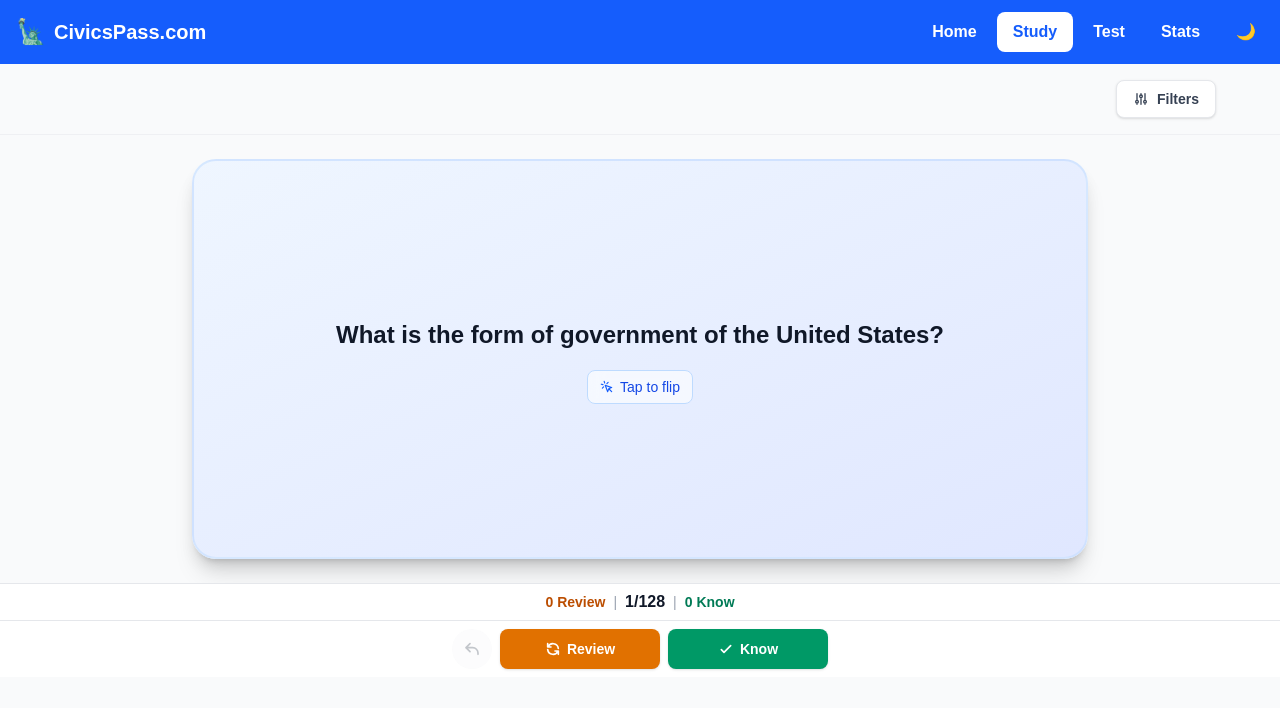
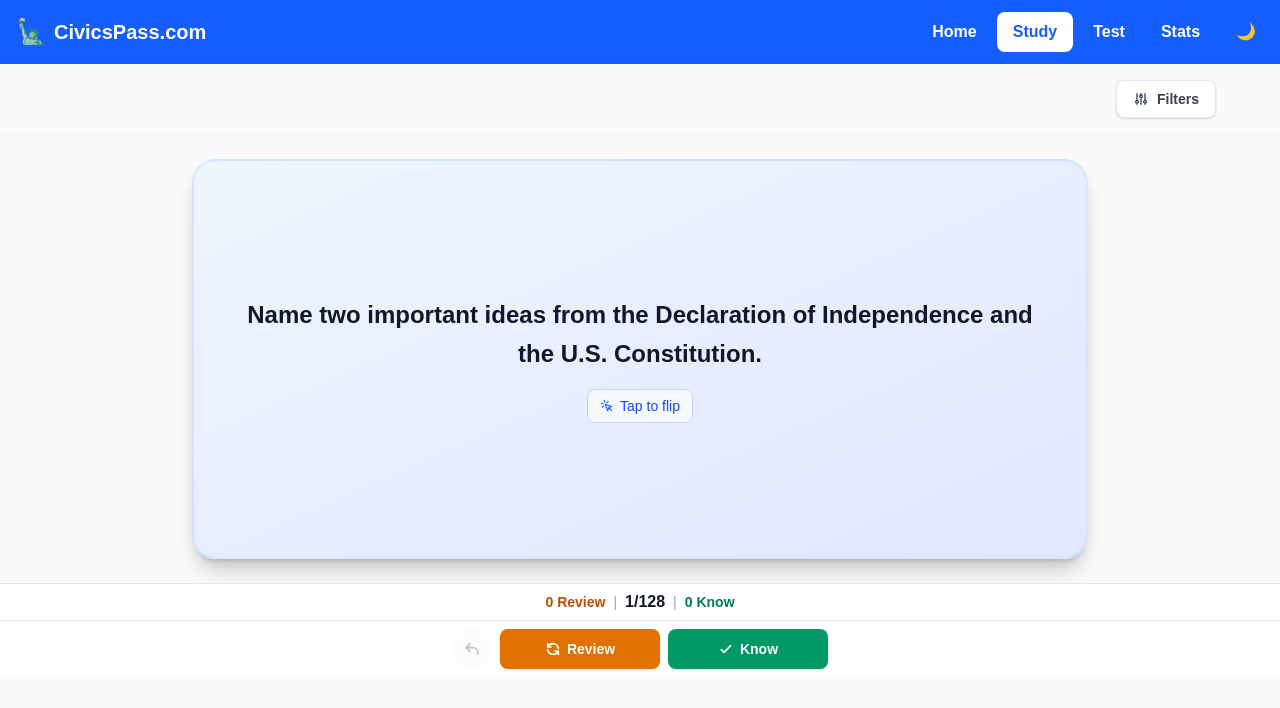
Before and after one commit to himanshu-vats/citizenship-test, a Next.js app: page /study in a window 1280 px wide. Shown: the top 708 px of the page. Built offline with nearby package versions, Linux system fonts and the light colour scheme.

Commit message:
updated final updates for phase 1

```diff
--- a/app/study/page.js
+++ b/app/study/page.js
@@ -20,6 +20,7 @@ export default function StudyMode() {
   const [swipeDirection, setSwipeDirection] = useState(null);
   const [history, setHistory] = useState([]); // For undo functionality
   const [showFilters, setShowFilters] = useState(false); // Toggle for filters
+  const [shuffledQuestions, setShuffledQuestions] = useState([]); // Shuffled question list
 
   // Get the appropriate question set
   const allQuestions = testVersion === '2008' ? questions2008 : questions2025;
@@ -27,7 +28,7 @@ export default function StudyMode() {
   // Get unique categories
   const categories = ['all', ...new Set(allQuestions.map(q => q.category))];
 
-  // Filter questions
+  // Filter and shuffle questions
   const getFilteredQuestions = () => {
     let filtered = selectedCategory === 'all'
       ? allQuestions
@@ -40,7 +41,8 @@ export default function StudyMode() {
     return filtered;
   };
 
-  const filteredQuestions = getFilteredQuestions();
+  // Use shuffled questions if available, otherwise use filtered
+  const filteredQuestions = shuffledQuestions.length > 0 ? shuffledQuestions : getFilteredQuestions();
   const currentQuestion = filteredQuestions[currentIndex] || allQuestions[0];
 
   // Load saved data from localStorage
@@ -69,6 +71,15 @@ export default function StudyMode() {
       setTestVersion(savedVersion);
     }
   }, []);
+
+  // Shuffle questions whenever filters change or on initial load
+  useEffect(() => {
+    const filtered = getFilteredQuestions();
+    // Shuffle using Fisher-Yates algorithm
+    const shuffled = [...filtered].sort(() => Math.random() - 0.5);
+    setShuffledQuestions(shuffled);
+    setCurrentIndex(0); // Reset to first card when questions change
+  }, [testVersion, selectedCategory, showOnlyUnknown, knownQuestions.length]);
 
   // Save to localStorage
   useEffect(() => {
```
